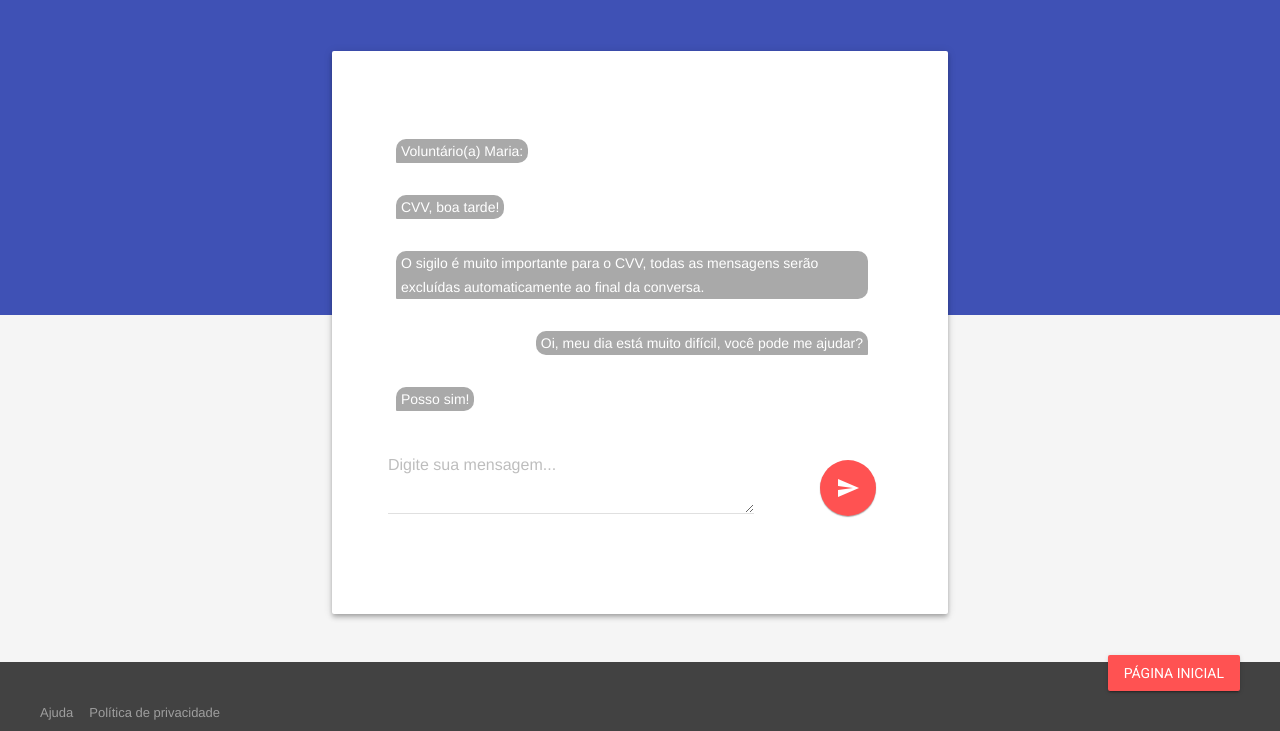
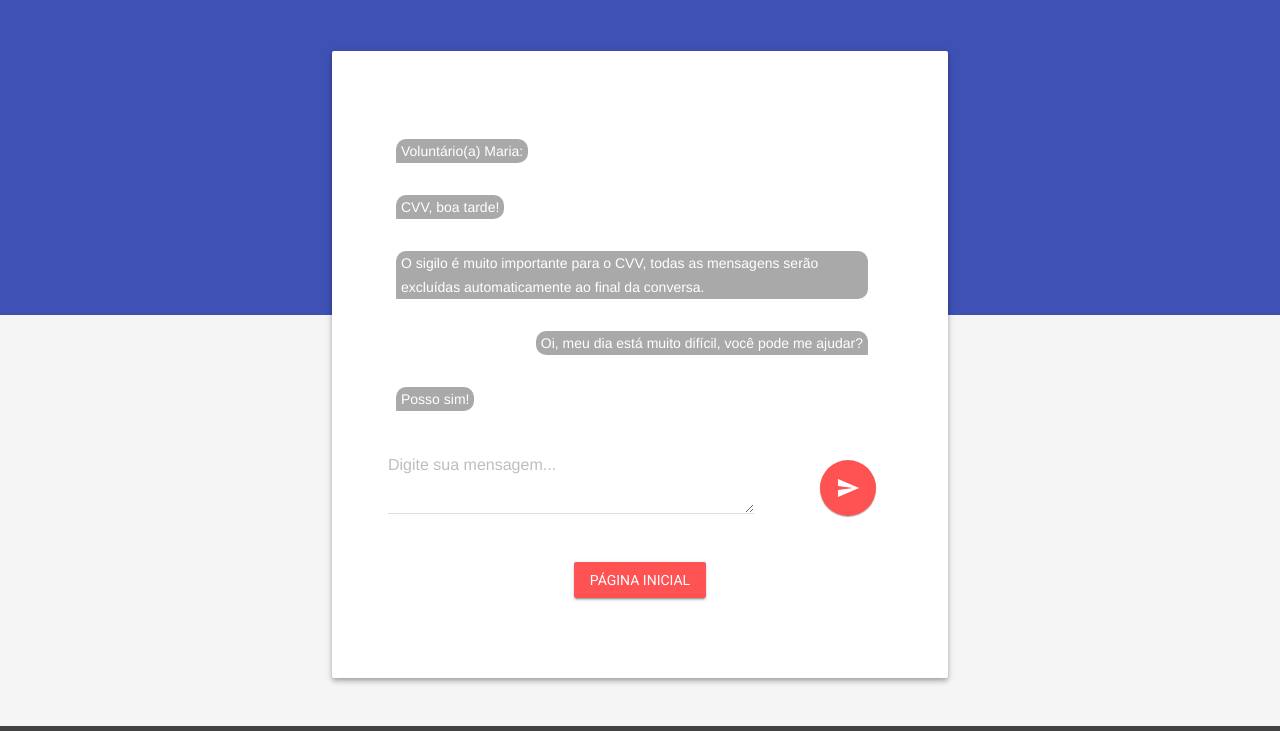
Before and after one commit to hoda5/cvv-webrtc, a plain HTML site: page public/chat.html in a window 1280 px wide. Shown: the part 69-800 px from the top of the page. Drawn offline with nearby package versions, Linux system fonts and the light colour scheme.

Commit message:
footer e btnHome

```diff
--- a/public/chat.html
+++ b/public/chat.html
@@ -89,22 +89,9 @@
       float: left;
     }
 
-      #canais {
-        display: flex;
-        justify-content: center;
-      }
-      #canais > span {
-        margin: 15px;
-      }
-
-    #btnHome {
-      position: fixed;
-      display: block;
-      right: 0;
-      bottom: 0;
-      margin-right: 40px;
-      margin-bottom: 40px;
-      z-index: 900;
+    .btnHome {
+      align-self: center;
+      margin-top: 2em;
     }
     </style>
 </head>
@@ -196,6 +183,7 @@
                     <i class="material-icons">send</i>
                   </button>
               </div>
+              <a href="/" class="btnHome mdl-button mdl-js-button mdl-button--raised mdl-js-ripple-effect mdl-color--accent mdl-color-text--accent-contrast">Página inicial</a>
             </div>
           </div>
       </main>
@@ -208,7 +196,6 @@
           </div>
       </footer>
   </div>
-  <a href="/" id="btnHome" class="mdl-button mdl-js-button mdl-button--raised mdl-js-ripple-effect mdl-color--accent mdl-color-text--accent-contrast">Página inicial</a>
   <script src="https://code.getmdl.io/1.3.0/material.min.js"></script>
 </body>
 </html>
```
